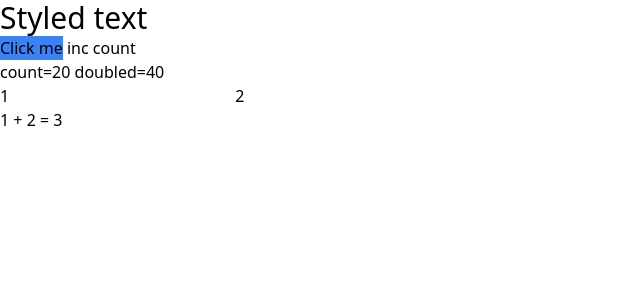
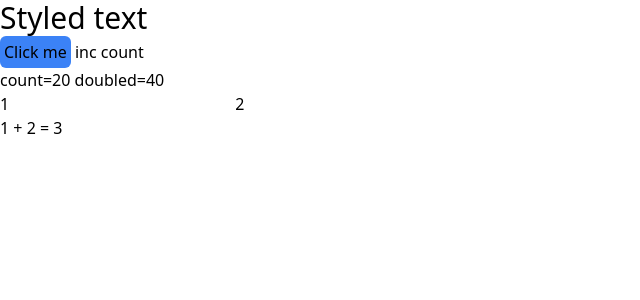
Before and after one commit to alexandershov/IdeaProjects, a SvelteKit app in the folder sog-svelte/: page / in a window 1280 px wide. Shown: the top 300 px of the page, without its empty margins (0-640 px from the left). Built offline with nearby package versions, Linux system fonts and the light colour scheme.

Commit message:
tailwind: add rounded & padding to style

```diff
--- a/sog-svelte/src/routes/+page.svelte
+++ b/sog-svelte/src/routes/+page.svelte
@@ -16,7 +16,7 @@
 
 <!-- You compose predefined tailwind classes -->
 <h1 class="text-3xl">Styled text</h1>
-<button class="bg-blue-500 hover:bg-blue-800">Click me</button>
+<button class="bg-blue-500 hover:bg-blue-800 rounded-md p-1">Click me</button>
 
 <!-- when values change, svelte does DOM updates efficiently-->
 <button on:click={incCount}>inc count</button>
```
Also changed, not shown: 1 other file (tests, documents, lock files or other folders).
